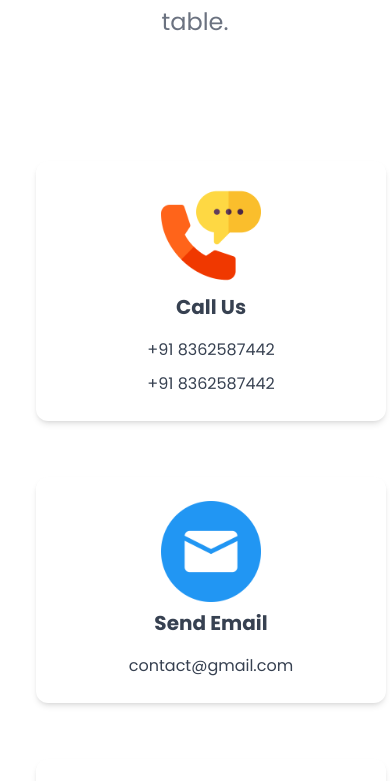
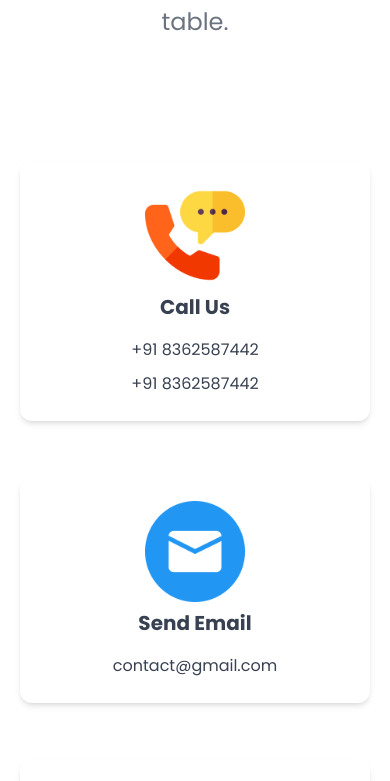
Before and after one commit to rohit-rambade/InfinityPowerEnterprises, a React (Vite) app: page / in a window 390 px wide. Shown: the part 3472-4253 px from the top of the page. Built offline with nearby package versions, Linux system fonts and the light colour scheme.

Commit message:
card alignment fix

```diff
--- a/src/sections/Contact.jsx
+++ b/src/sections/Contact.jsx
@@ -11,7 +11,7 @@ const Contact = () => {
             gentrify, subway tile poke farm-to-table.
           </p>
         </div>
-        <div className="flex flex-col items-stretch md:flex-wrap lg:flex-nowrap md:flex-row justify-center  ">
+        <div className="flex flex-col items-center sm:items-stretch md:flex-wrap lg:flex-nowrap md:flex-row justify-center  ">
           {contact.map((contact) => {
             return (
               <div
```
